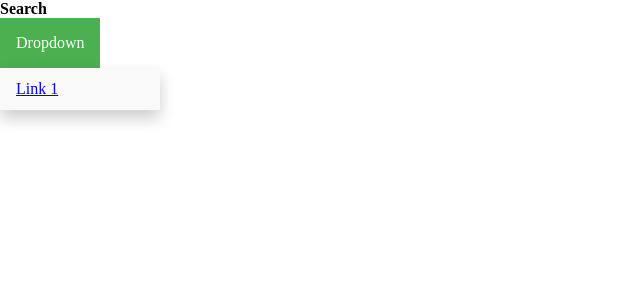
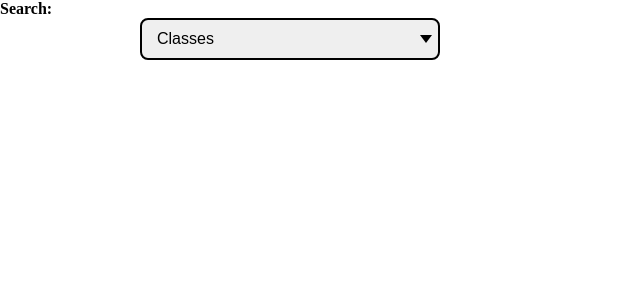
Before and after one commit to JumboCode/TUPIT, a Next.js app in the folder frontend/: page /class in a window 1280 px wide. Shown: the top 300 px of the page, without its empty margins (0-640 px from the left). Built offline with nearby package versions, Linux system fonts and the light colour scheme.

Commit message:
Fancy new select box

```diff
--- a/frontend/src/pages/class/class.module.scss
+++ b/frontend/src/pages/class/class.module.scss
@@ -1,53 +1,34 @@
-.box {
-  width: 160px;
-  padding: 10px;
-  border: 5px solid gray;
-  margin: 0;
-}
-.dropbtn {
-  background-color: #4caf50;
-  color: white;
-  padding: 16px;
-  font-size: 16px;
-  border: none;
-  cursor: pointer;
+.container {
+  max-width: 1000px;
+  margin: 0 auto;
 }
 
-/* The container <div> - needed to position the dropdown content */
-.dropdown {
+.select_box {
+  width: 300px;
   position: relative;
-  display: inline-block;
+}
+.select_box select {
+  height: 42px;
+  padding: 10px 15px;
+  line-height: 18px;
+  font-size: 16px;
+  width: 100%;
+  appearance: none;
+  border: 2px solid #000000;
+  border-radius: 8px;
+}
+.select_box:after {
+  content: '';
+  position: absolute;
+  right: 8px;
+  top: 50%;
+  margin-top: -4px;
+  border-top: 8px solid #000000;
+  border-left: 6px solid transparent;
+  border-right: 6px solid transparent;
+  pointer-events: none;
 }
 
-/* Dropdown Content (Hidden by Default) */
-.dropdown_content {
-  display: none;
-  position: absolute;
-  background-color: #f9f9f9;
-  min-width: 160px;
-  box-shadow: 0px 8px 16px 0px rgba(0, 0, 0, 0.2);
-  z-index: 1;
+.select_box select:focus {
+  border: 2px solid black;
 }
-
-/* Links inside the dropdown */
-.dropdown_content {
-  color: black;
-  padding: 12px 16px;
-  text-decoration: none;
-  display: block;
-}
-
-/* Change color of dropdown links on hover */
-.dropdown_content a:hover {
-  background-color: #f1f1f1;
-}
-
-/* Show the dropdown menu on hover */
-.dropdown:hover .dropdown_content {
-  display: block;
-}
-
-/* Change the background color of the dropdown button when the dropdown content is shown */
-.dropdown:hover .dropbtn {
-  background-color: #3e8e41;
-}
--- a/frontend/src/pages/class/index.jsx
+++ b/frontend/src/pages/class/index.jsx
@@ -13,9 +13,9 @@ class Requirement extends Component {
     super(props);
     this.state = {
       requirement: {
-                "COMP15": ["COMP11", "COMP160"],
-                "LATIN3": ["LATIN1", "LATIN2"]
-            }
+        COMP15: ['COMP11', 'COMP160'],
+        LATIN3: ['LATIN1', 'LATIN2'],
+      },
     };
   }
 
@@ -24,22 +24,18 @@ class Requirement extends Component {
    */
   renderRequirement() {
     if (!this.state.requirement.hasOwnProperty(this.props.course)) {
-            throw "Course is not defined. Please check Search component dropdown.";
+      throw 'Course is not defined. Please check Search component dropdown.';
     }
-        const requirement = this.state.requirement[this.props.course].map(
-            (course) => (
-                <li key={course}>{ course }</li>
-            )
-        );
+    const requirement = this.state.requirement[this.props.course].map((course) => (
+      <li key={course}>{course}</li>
+    ));
     return requirement;
   }
 
   render() {
     return (
       <div>
-                <ul>
-                    { this.renderRequirement() }
-                </ul>
+        <ul>{this.renderRequirement()}</ul>
       </div>
     );
   }
@@ -59,16 +55,19 @@ class Search extends Component {
   searchCourse = (event) => {
     this.props.searchCourse(event.target.value);
     event.preventDefault();
-    }
+  };
 
   render() {
     return (
       <section>
-                <h1>Search</h1>
-			    <div className={styles.dropdown}>
-			        <button className={styles.dropbtn}> Dropdown </button>
-			        <div className={styles.dropdown_content}>
-				        <a href="#">Link 1</a>
+        <h1>Search: </h1>
+        <div className={styles.container}>
+          <div className={styles.select_box}>
+            <select>
+              <option> Classes </option>
+              <option> Option One </option>
+              <option> Option Two </option>
+            </select>
           </div>
         </div>
       </section>
@@ -80,28 +79,27 @@ export default class Class extends Component {
   constructor(props) {
     super(props);
     this.state = {
-            course: null
+      course: null,
     };
   }
-
 
   /**
    * @param {string} course Course is passed up from Search component.
    */
   searchCourse = (course) => {
-        this.setState({course: course})
-    }
+    this.setState({ course: course });
+  };
 
   render() {
     let requirement;
     if (this.state.course) {
-            requirement = < Requirement course={this.state.course} />;
+      requirement = <Requirement course={this.state.course} />;
     }
 
     return (
       <main>
-                < Search searchCourse={this.searchCourse} />
-                { requirement }
+        <Search searchCourse={this.searchCourse} />
+        {requirement}
       </main>
     );
   }
```
Lines whose indentation alone changed are shown as unchanged.
